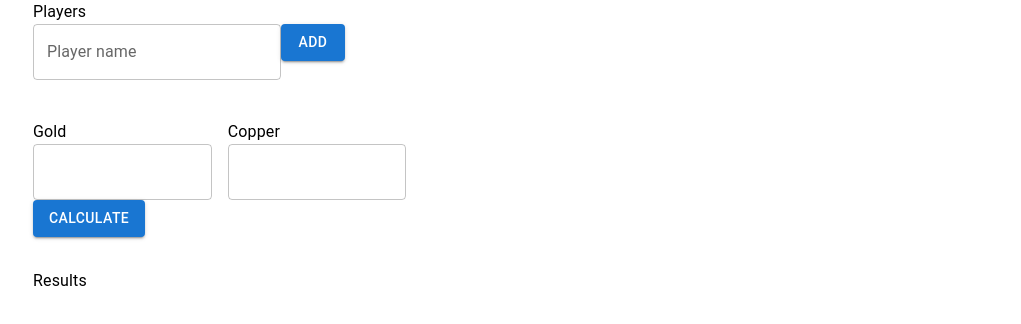
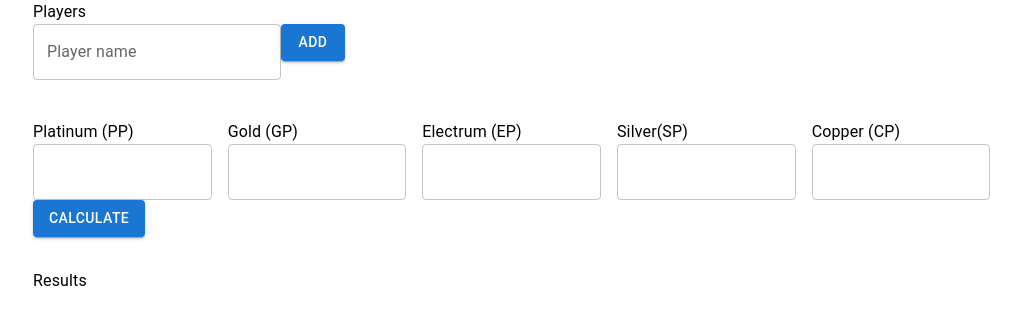
Before and after one commit to JamesJose7/dnd-companion-toolbox, a React (Create React App) app: page / in a window 1280 px wide. Shown: the top 324 px of the page, without its empty margins (31-1052 px from the left). Built offline with nearby package versions, Linux system fonts and the light colour scheme.

Commit message:
Add currencies from the game

```diff
--- a/src/components/CurrencyDistributorCalculator.js
+++ b/src/components/CurrencyDistributorCalculator.js
@@ -3,22 +3,10 @@ import { Box, Grid, Typography } from '@mui/material';
 import CurrencyInput from './CurrencyInput';
 import playersStorage from '../utils/storage/playersLocalStorage';
 import calculateCurrencyShareDistribution from '../utils/calculator/currencyShareCalculator';
-
-const gameCurrencies = [
-  {
-    id: 1,
-    name: 'Gold',
-    amount: 0,
-  },
-  {
-    id: 2,
-    name: 'Copper',
-    amount: 0,
-  },
-];
+import getAvailableCurrencies from '../config/currencyData';
 
 const CurrencyDistributorCalculator = () => {
-  const [currencies, setCurrencies] = useState(gameCurrencies);
+  const [currencies, setCurrencies] = useState(getAvailableCurrencies());
   const [distributionResult, setDistributionResult] = useState([]);
 
   const handleCurrencyChange = (id, newAmount) => {
--- /dev/null
+++ b/src/config/currencyData.js
@@ -0,0 +1,19 @@
+const currencies = [
+  'Platinum (PP)',
+  'Gold (GP)',
+  'Electrum (EP)',
+  'Silver(SP)',
+  'Copper (CP)',
+];
+
+const getAvailableCurrencies = () => {
+  return currencies.map((currency, i) => buildBaseCurrency(currency, i));
+};
+
+const buildBaseCurrency = (name, i) => ({
+  id: i,
+  name: name,
+  amount: 0,
+});
+
+export default getAvailableCurrencies;
```
